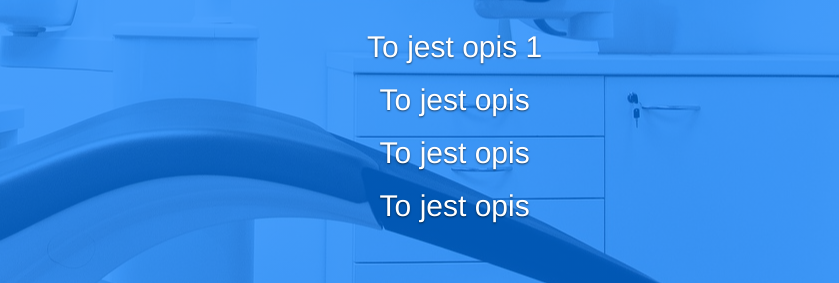
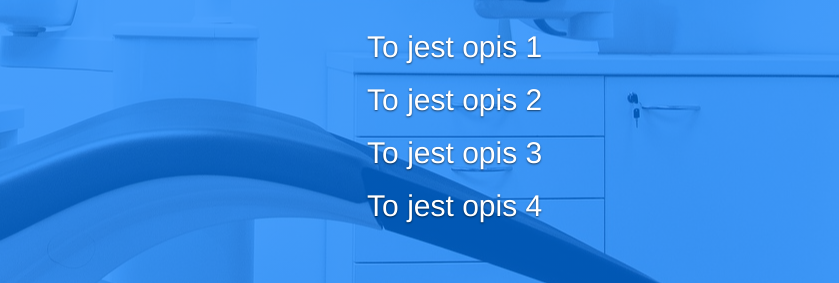
Before and after one commit to PawelSvl/Test, a plain HTML site: page index.html in a window 1280 px wide. Shown: the part 498-781 px from the top of the page, 441-1280 px from the left. Drawn offline with nearby package versions, Linux system fonts and the light colour scheme.

Commit message:
dodanie opisów do karuzeli

```diff
--- a/index.html
+++ b/index.html
@@ -136,9 +136,9 @@
                                 <div class="col-lg-6 text-carousel ">
                                     <div class="carousel-caption b ">
                                         <h2>To jest opis 1</h2>
-                                        <h2>To jest opis</h2>
-                                        <h2>To jest opis</h2>
-                                        <h2>To jest opis</h2>
+                                        <h2>To jest opis 2</h2>
+                                        <h2>To jest opis 3</h2>
+                                        <h2>To jest opis 4</h2>
                                     </div>
                                 </div>
                             </div>
```
